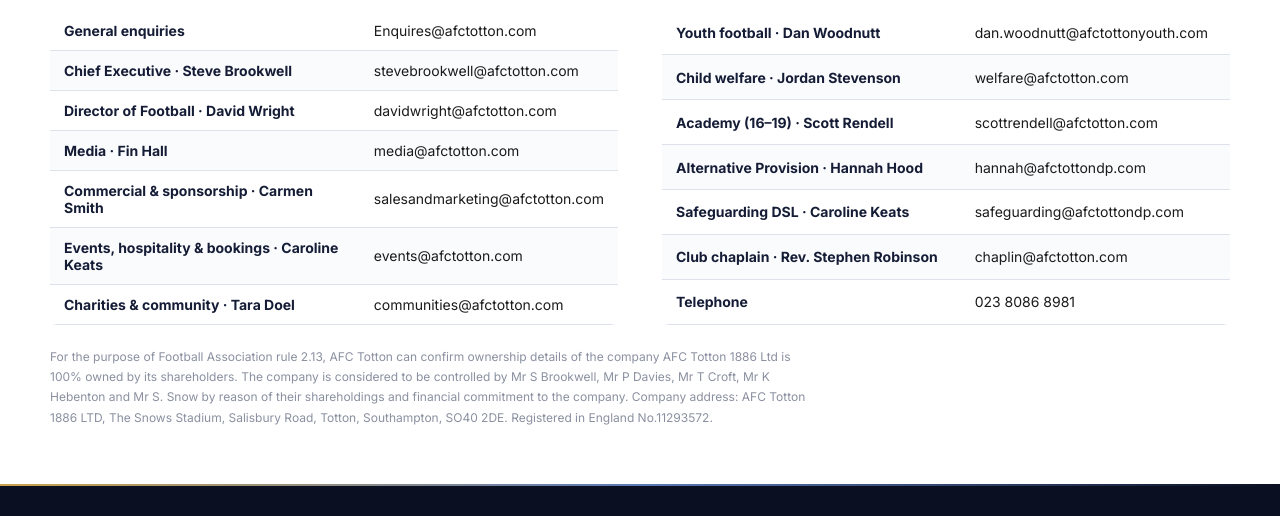
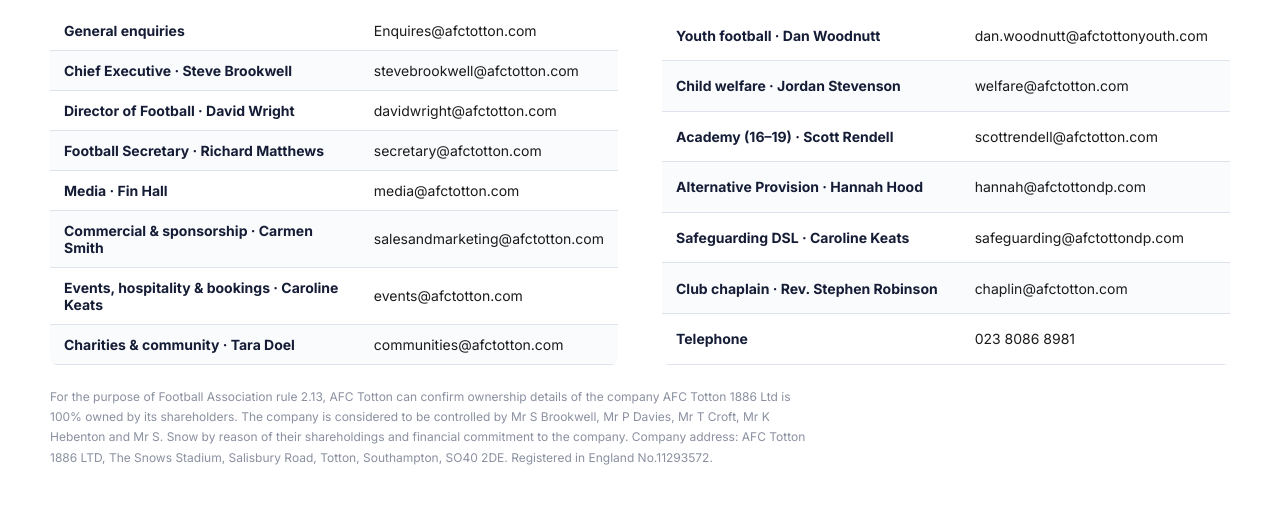
Before and after one commit to triggsoliver-ship-it/afc-totton-demo, a website: page club.html in a window 1280 px wide. Shown: the part 3760-4276 px from the top of the page. Drawn offline with nearby package versions, Linux system fonts and the light colour scheme; no server answers.

Commit message:
Club: add Football Secretary to Who to contact

```diff
--- a/club.html
+++ b/club.html
@@ -128,6 +128,7 @@ html[data-theme=dark] .doclist a{color:#E8ECF5;border-color:#232E4E}
 <tr><td>General enquiries</td><td>Enquires@afctotton.com</td></tr>
 <tr><td>Chief Executive &middot; Steve Brookwell</td><td>stevebrookwell@afctotton.com</td></tr>
 <tr><td>Director of Football &middot; David Wright</td><td>davidwright@afctotton.com</td></tr>
+<tr><td>Football Secretary &middot; Richard Matthews</td><td>secretary@afctotton.com</td></tr>
 <tr><td>Media &middot; Fin Hall</td><td>media@afctotton.com</td></tr>
 <tr><td>Commercial &amp; sponsorship &middot; Carmen Smith</td><td>salesandmarketing@afctotton.com</td></tr>
 <tr><td>Events, hospitality &amp; bookings &middot; Caroline Keats</td><td>events@afctotton.com</td></tr>
```
